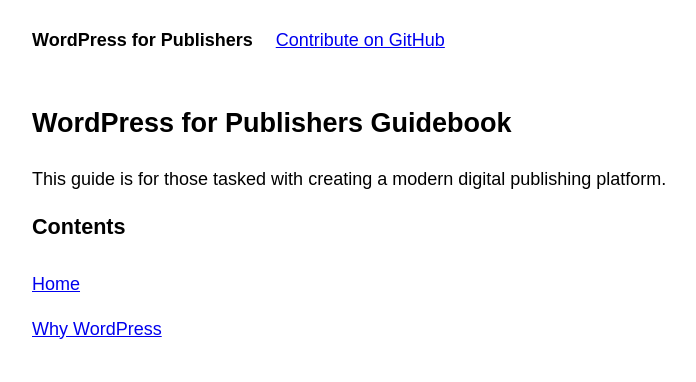
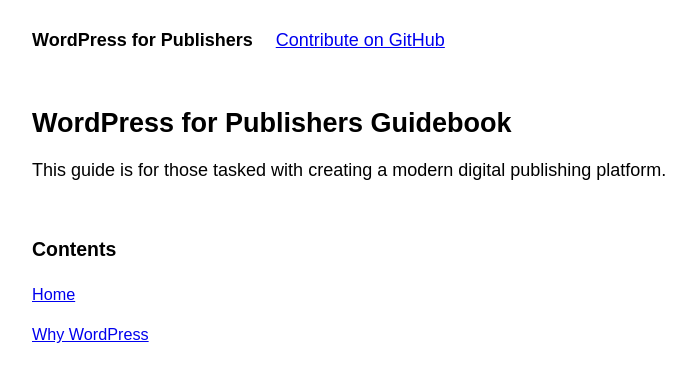
Before and after one commit to kasparsd/wp-for-publishers, a Jekyll site: the page built from docs/index.md, in a window 1280 px wide. Shown: the top 382 px of the page, without its empty margins (248-944 px from the left). Built offline with Jekyll 4.4.1, drawn with Linux system fonts in a browser that asks for light colours.

Commit message:
Sane defaults

```diff
--- a/docs/assets/css/style.css
+++ b/docs/assets/css/style.css
@@ -1,4 +1,5 @@
 body { font:18px/1.5 sans-serif; margin:0; padding:0; }
+h1, h2, h3, h4, h5, h6 { margin-bottom: 0.5em; }
 pre { background: #eee; padding:0.5em; overflow:auto; }
 code { word-break: break-all; font-size:inherit; font-family: "Consolas", monospace; }
 iframe { border:1px solid #ddd; display:block; width:100%; }
@@ -13,6 +14,7 @@ p { margin:0 0 1em 0; }
 #header nav li { display:inline-block; }
 #header nav a { display:block; padding:0.5em 1em; }
 
+#site-nav { padding-top:1em; font-size: 0.9em; }
 #site-nav h1 { font-size:1.2em; }
 #site-nav li, #site-nav ul { margin:0; padding:0; display:block; }
 #site-nav a { display:block; padding:0.5em 0; }
```
